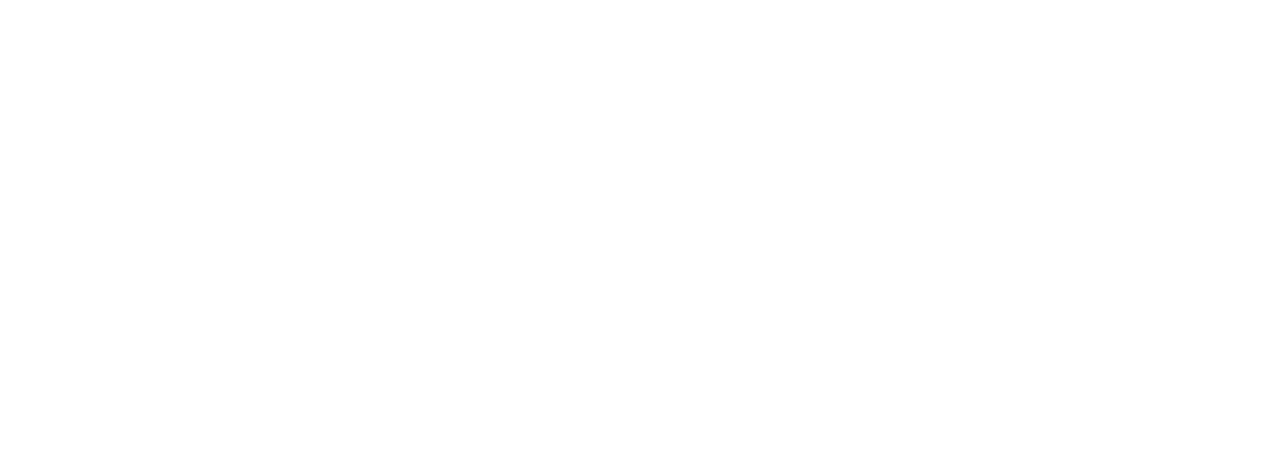
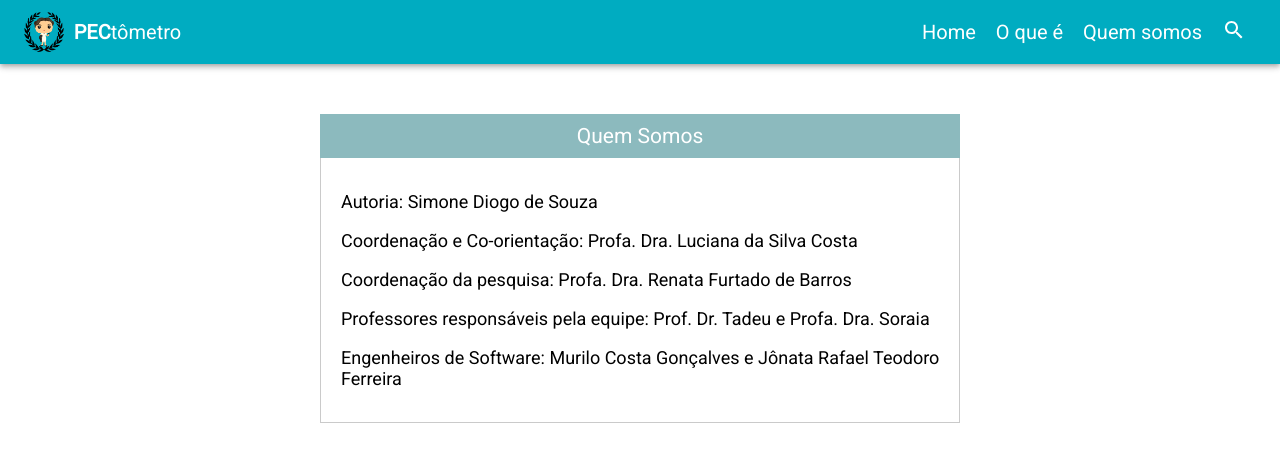
Before and after one commit to murilocg/pectometro, a React (Create React App) app: page /quemsomos in a window 1280 px wide. Shown: the top 462 px of the page. Built offline with nearby package versions, Linux system fonts and the light colour scheme.

Commit message:
Quem Somos

```diff
--- a/src/view/index.js
+++ b/src/view/index.js
@@ -3,7 +3,7 @@
 import TelaInicial from './telainicial/TelaInicial';
 import VisualizarPec from './visualizarpec/VisualizarPec';
 import Pesquisa from './pesquisa/Pesquisa';
-import { OQueE } from './info';
+import { OQueE, QuemSomos } from './info';
 import history from '../shared/history';
 
 const Rotas = () => (
@@ -13,6 +13,7 @@
       <Route path='/pec/:idPec' render={withRouter(VisualizarPec)} />
       <Route path='/pesquisa' render={withRouter(Pesquisa)} />
       <Route path='/oquee' render={withRouter(OQueE)} />
+      <Route path='/quemsomos' render={withRouter(QuemSomos)} />
     </Switch>
   </Router>
 );
--- a/src/view/info/OQueE.jsx
+++ b/src/view/info/OQueE.jsx
@@ -1,6 +1,5 @@
-import React, { useEffect } from 'react';
+import React from 'react';
 import { Grid } from '@material-ui/core';
-import { ZoomIn } from '@material-ui/icons';
 import styles from './styles';
 import { withTemplate } from '../componentes/template';
 
@@ -9,11 +8,11 @@
   return (
     <Grid container justify='center'>
       <Grid item xs={12} sm={10} md={6}>
-        <Grid container className={classes.oqueeContainer}>
-          <Grid item xs={12} className={classes.oqueeTitulo}>
+        <Grid container className={classes.container}>
+          <Grid item xs={12} className={classes.titulo}>
             Proposta de Emenda Constitucional
           </Grid>
-          <Grid item xs={12} className={classes.oqueeExplicacao}>
+          <Grid item xs={12} className={classes.conteudo}>
             A Proposta de Emenda à Constituição (PEC) pode ser apresentada pelo presidente da
             República, por um terço dos deputados federais ou dos senadores ou por mais da metade
             das assembleias legislativas, desde que cada uma delas se manifeste pela maioria
--- /dev/null
+++ b/src/view/info/QuemSomos.jsx
@@ -0,0 +1,28 @@
+import React from 'react';
+import { Grid } from '@material-ui/core';
+import styles from './styles';
+import { withTemplate } from '../componentes/template';
+
+const QuemSomos = () => {
+  const classes = styles();
+  return (
+    <Grid container justify='center'>
+      <Grid item xs={12} sm={10} md={6}>
+        <Grid container className={classes.container}>
+          <Grid item xs={12} className={classes.titulo}>
+            Quem Somos
+          </Grid>
+          <Grid item xs={12} className={classes.conteudo}>
+            <p>Autoria: Simone Diogo de Souza</p>
+            <p>Coordenação e Co-orientação: Profa. Dra. Luciana da Silva Costa</p>
+            <p>Coordenação da pesquisa: Profa. Dra. Renata Furtado de Barros</p>
+            <p>Professores responsáveis pela equipe: Prof. Dr. Tadeu e Profa. Dra. Soraia</p>
+            <p>Engenheiros de Software: Murilo Costa Gonçalves e Jônata Rafael Teodoro Ferreira</p>
+          </Grid>
+        </Grid>
+      </Grid>
+    </Grid>
+  );
+};
+
+export default withTemplate(QuemSomos);
--- a/src/view/info/index.js
+++ b/src/view/info/index.js
@@ -1 +1,2 @@
 export { default as OQueE } from './OQueE';
+export { default as QuemSomos } from './QuemSomos';
--- a/src/view/info/styles.js
+++ b/src/view/info/styles.js
@@ -1,17 +1,17 @@
 import { makeStyles } from '@material-ui/styles';
 
 const styles = makeStyles(() => ({
-  oqueeContainer: {
+  container: {
     marginTop: 50
   },
-  oqueeExplicacao: {
+  conteudo: {
     fontSize: '18px',
     border: '1px solid #CACACA',
     borderTop: 'none',
     padding: '15px',
     paddingLeft: '20px'
   },
-  oqueeTitulo: {
+  titulo: {
     background: '#8CBABE',
     color: 'white',
     fontSize: '21px',
```
